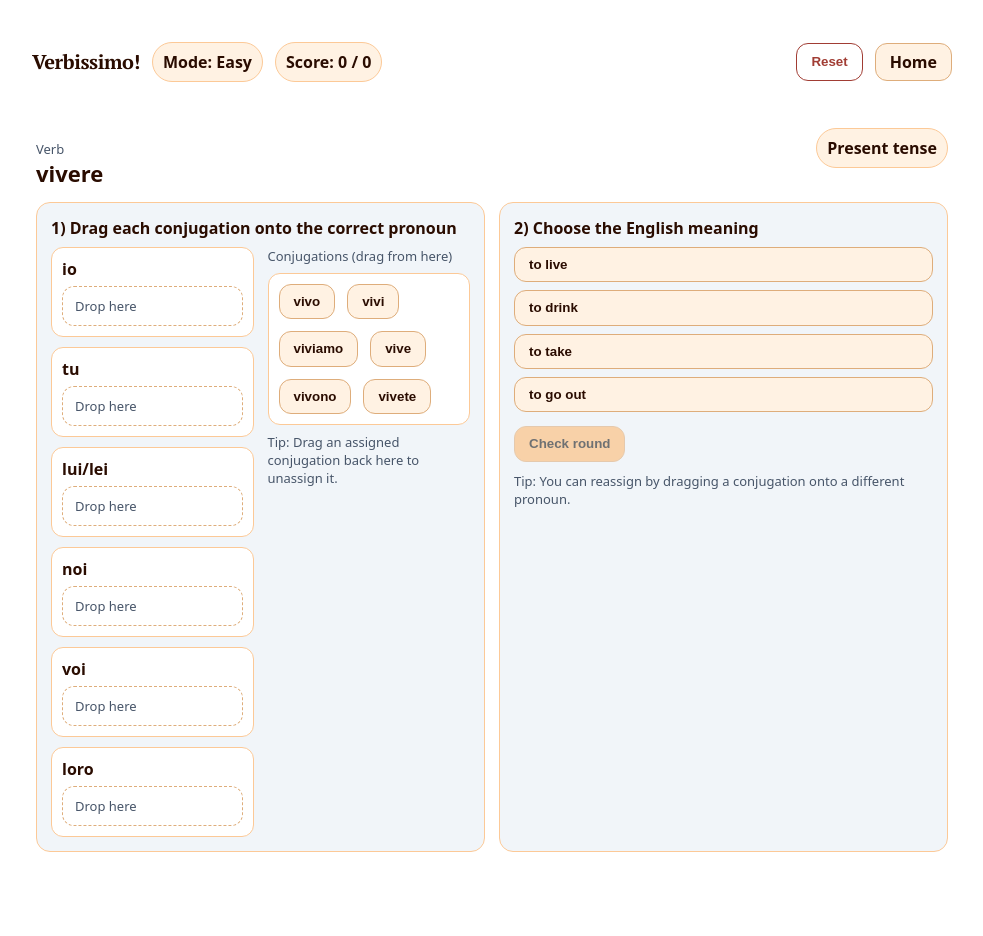
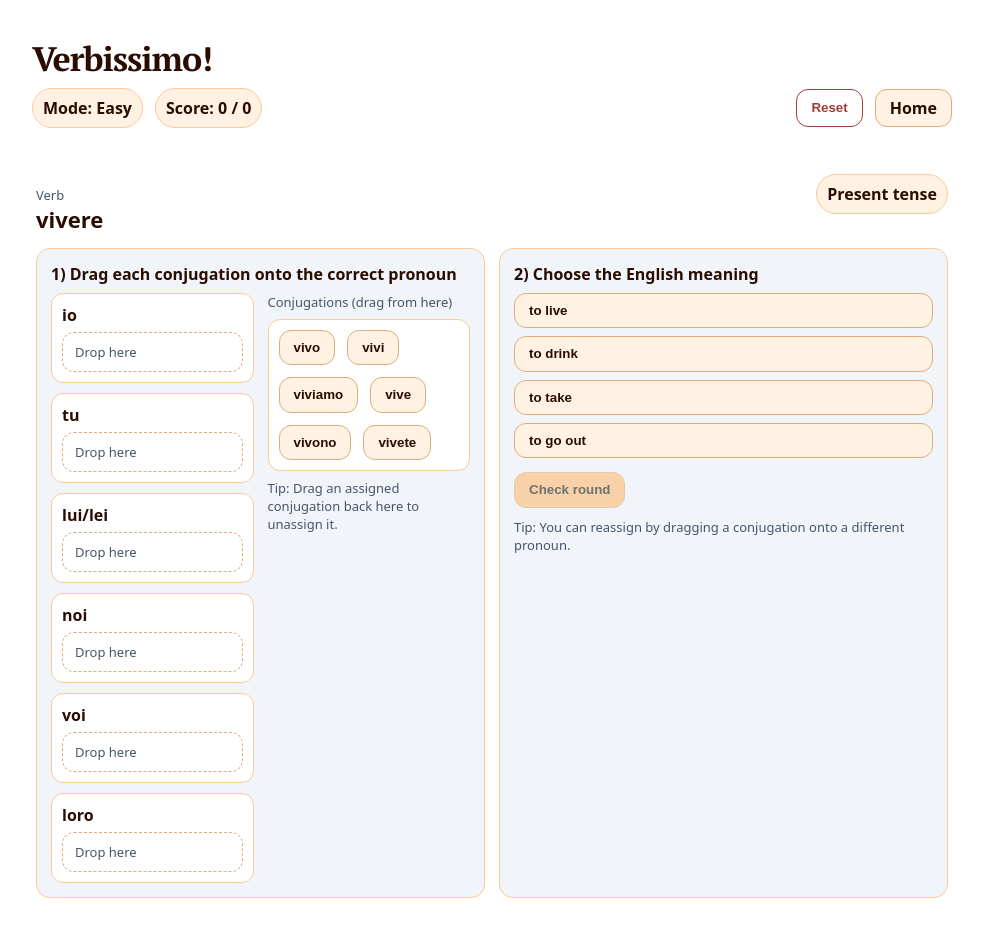
Before and after one commit to RachBLondon/italian-verbs, a Next.js app: page /easy in a window 1280 px wide. Shown: the top 936 px of the page, without its empty margins (148-1131 px from the left). Built offline with nearby package versions, Linux system fonts and the light colour scheme; a web font is replaced by a local one.

Commit message:
refactor: restructure ScoreBar layout; introduce brandBlock header styling
Co-authored-by: Cosine <agent@cosine.sh>

```diff
--- a/app/globals.css
+++ b/app/globals.css
@@ -93,6 +93,17 @@ a:hover {
   font-weight: 800;
   letter-spacing: -0.02em;
   font-size: 20px;
+  line-height: 1;
+  color: var(--color-fg);
+}
+
+.brandBlock {
+  display: block;
+  width: 100%;
+  font-family: var(--font-heading);
+  font-weight: 900;
+  letter-spacing: -0.03em;
+  font-size: 34px;
   line-height: 1;
   color: var(--color-fg);
 }
--- a/components/ScoreBar.tsx
+++ b/components/ScoreBar.tsx
@@ -19,16 +19,17 @@ export default function ScoreBar({
       style={{
         padding: 14,
         display: 'flex',
-        alignItems: 'center',
-        justifyContent: 'space-between',
+        flexDirection: 'column',
         gap: 12,
         marginBottom: 14
       }}
     >
-      <div className="row" style={{ alignItems: 'center' }}>
-        <Link className="brandTitle" href="/">
+      <Link className="brandBlock" href="/">
         Verbissimo!
       </Link>
+
+      <div style={{ display: 'flex', alignItems: 'center', justifyContent: 'space-between', gap: 12 }}>
+        <div className="row" style={{ alignItems: 'center' }}>
           <span className="pill">Mode: {modeLabel}</span>
           <span className="pill">
             Score: {correct} / {total}
@@ -43,5 +44,6 @@ export default function ScoreBar({
           </Link>
         </div>
       </div>
+    </div>
   );
 }
```
Lines whose indentation alone changed are shown as unchanged.
